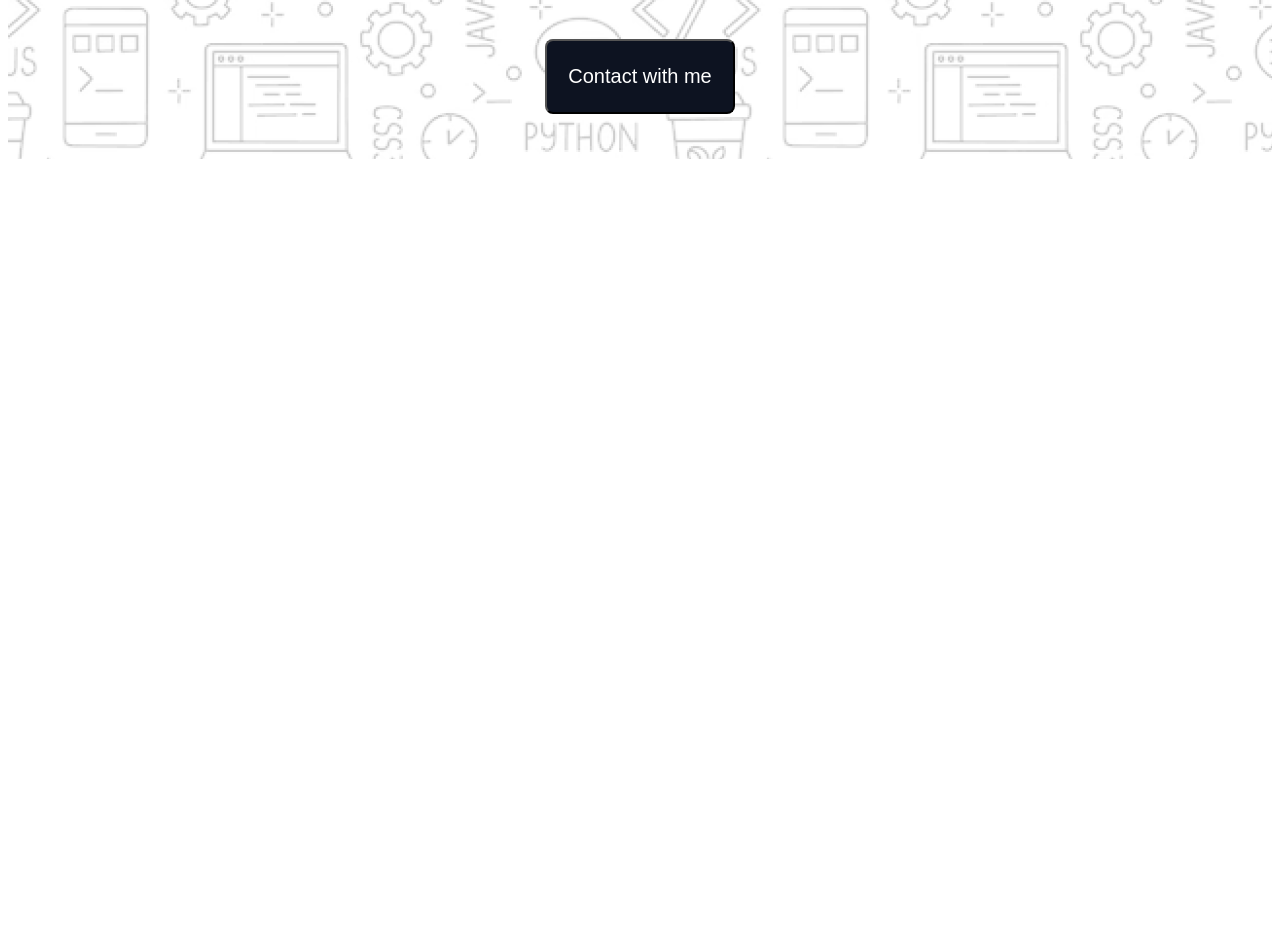
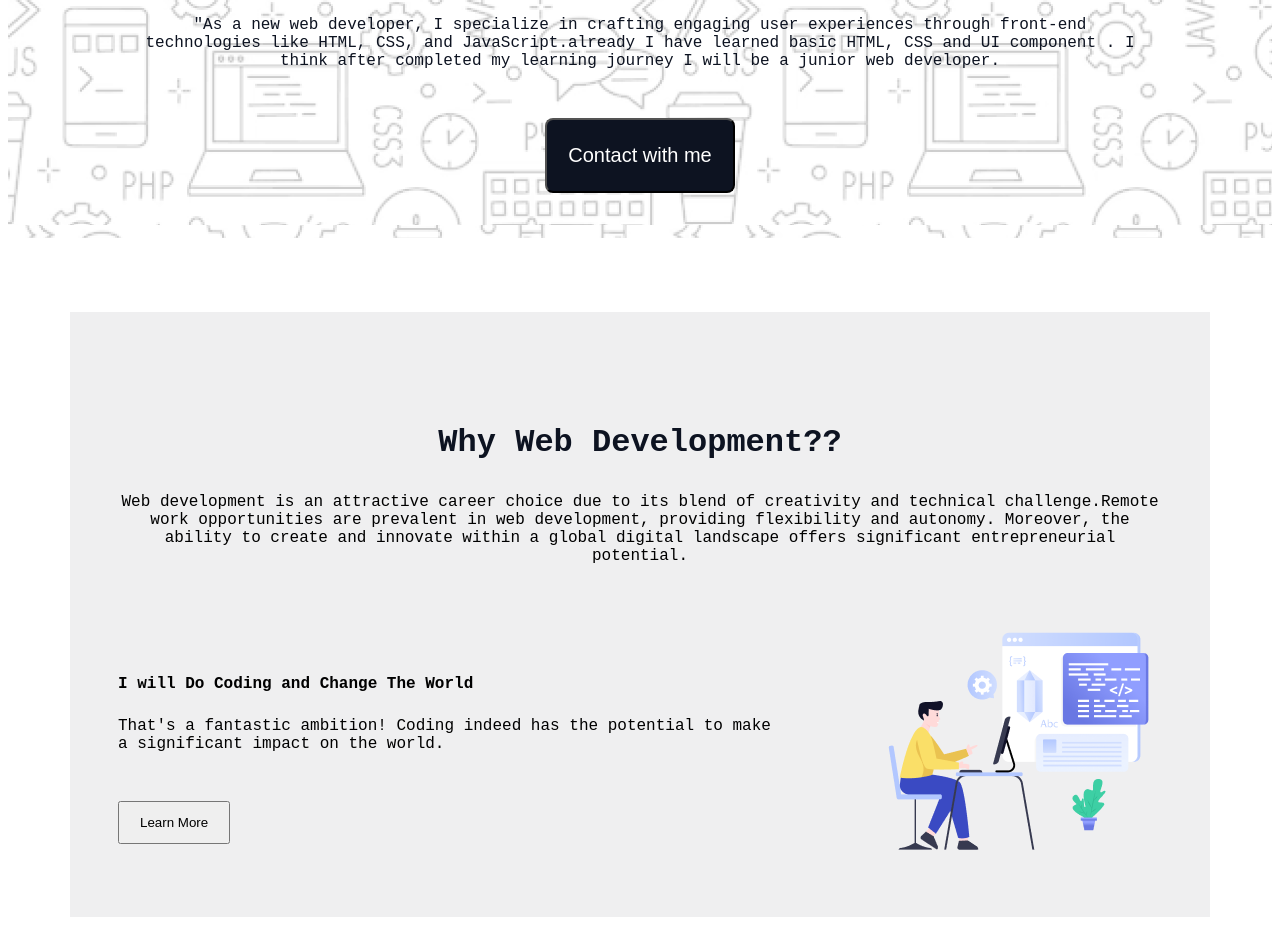
Before and after one commit to shofiq18/assignment-1, a plain HTML site: page index.html in a window 1280 px wide. Shown: the part 580-1505 px from the top of the page. Before the commit the page ends 800 px from the top, so only its background shows below. Drawn offline with Linux system fonts and the light colour scheme; a web font is replaced by a local one.

Commit message:
added the web development section

```diff
--- a/index.html
+++ b/index.html
@@ -30,6 +30,22 @@
     </header>
 
     <main>
+        <section class="web-development">
+            <h3 class="web-style">  Why Web Development??</h3>
+            <p class="web-description"> Web development is an attractive career choice due to its blend of creativity and technical challenge.Remote work opportunities are prevalent in web development, providing flexibility and autonomy. Moreover, the ability to create and innovate within a global digital landscape offers significant entrepreneurial potential. </p>
+            <div class="web-parent">
+                <div class="web-child">
+                    <h4 class="div-title">I will Do Coding and Change The World</h4>
+                    <p class="div-description">That's a fantastic ambition! Coding indeed has the potential to make a significant impact on the world.</p>
+                    <button>Learn More</button>
+                </div>
+                <img src="images/Layer_1.png" alt="">
+               <!-- <div class="img-1"> </div> -->
+
+
+            </div>
+
+        </section>
 
 
     </main>
--- a/styles/style.css
+++ b/styles/style.css
@@ -32,11 +32,10 @@
     color: #0D1321;
 
 }
+
 .bannar{
     background-image: url("../images/Hero-bg.png");
     margin-top: 36px;
-
-
     width: 100%;
     padding: 26px 0 45px 0;
 }
@@ -48,6 +47,8 @@
 }
 .bannar-title{
     margin-top: 32px;
+    font-size: 48px;
+    font-weight: 900px;
 }
 .contact-btn{
     font-size: 20px;
@@ -62,4 +63,57 @@
 .bannar-description{
     color: #0D1321;
     margin-top: 24px;
+ }
+ /* header section end */
+
+ /* Main section start  */
+
+ /* web development section start  */
+
+ main{
+    max-width: 1140px;
+    margin: 0 auto;
+ }
+ .web-development{
+    text-align: center;
+     margin-top: 74px;
+    background-color: #efeff0;
+    padding-top: 80px;
+ }
+
+
+
+
+ .web-style{
+    font-size: 32px;
+    font-weight: 900px;
+    color: #0D1321;
+
+ }
+ .web-description{
+    font-size: 16px;
+    font-weight: 400px;
+    margin-top: 24px;
+    padding: 0 48px;
+
+ }
+.web-parent{
+   display: flex;
+   align-items: center;
+   justify-content: space-between;
+   gap: 98px;
+   padding: 48px 48px;
+
 }
+.web-child{
+   text-align: left;
+}
+.div-title{
+   margin-bottom: 24px;
+}
+.div-description{
+   margin-bottom: 48px;
+}
+button{
+   padding: 12px 20px;
+}
```
